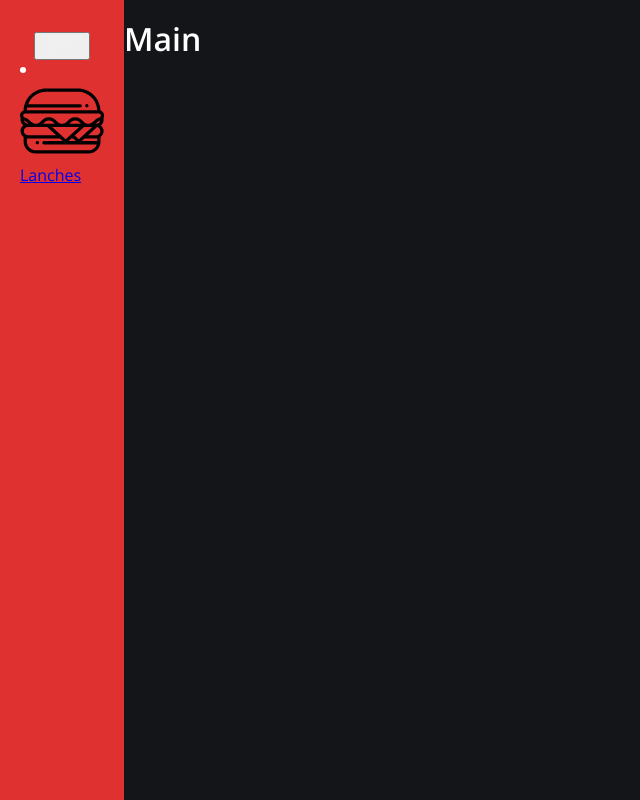
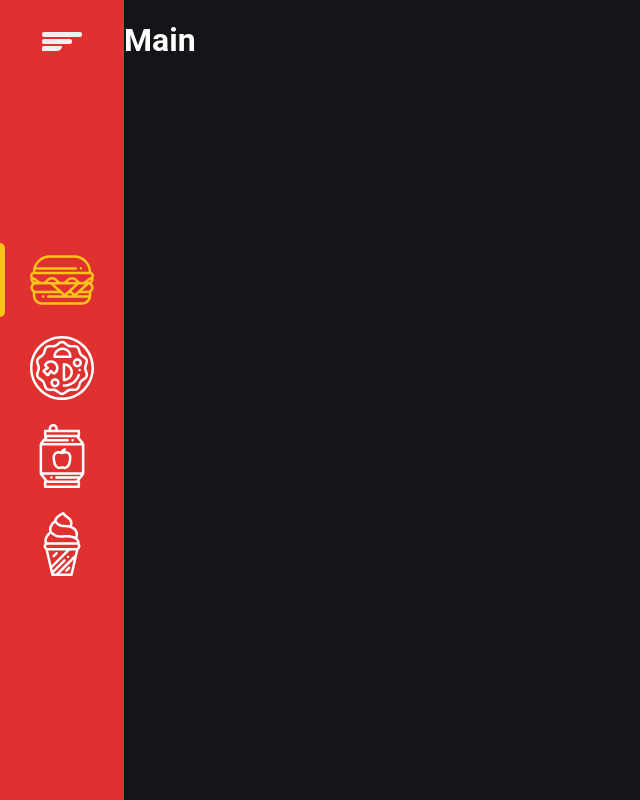
Before and after one commit to rodolforsf/minha-lanchonete-completta-main, a React (Create React App) app: page / in a window 1280 px wide. Shown: the whole page, without its empty margins (0-640 px from the left). Built offline with nearby package versions, Linux system fonts and the light colour scheme.

Commit message:
Criando a estrutura incial do projeto

```diff
--- a/src/components/SideBar/index.tsx
+++ b/src/components/SideBar/index.tsx
@@ -1,22 +1,53 @@
+import { useState } from 'react';
+
 import { Container } from "./styles";
 
 import { ReactComponent as LancheIcon } from '../../assets/burger.svg';
+import { ReactComponent as PizzaIcon } from '../../assets/pizza.svg';
+import { ReactComponent as BebidaIcon } from '../../assets/soda.svg';
+import { ReactComponent as SobremesaIcon } from '../../assets/ice-cream.svg';
 
 import menuImg from '../../assets/menu.svg';
 
 
 export function SideBar() {
-    return<Container>
-        <button type='button'>
+  const [menuOpen, setMenuOpen] = useState(false);
+
+  const handleToggleMenu = () => {
+    setMenuOpen(!menuOpen)
+  }
+
+  return <Container isMenuOpen={menuOpen}>
+    <button type='button' onClick={handleToggleMenu}>
       <img src={menuImg} alt='Abrir e fechar o menu' />
     </button>
     <nav>
+      <ul>
         <li>
-                <a href='#'>
+          <a href='#' className='active'>
             <LancheIcon />
             <span>Lanches</span>
           </a>
         </li>
+        <li>
+          <a href='#'>
+            <PizzaIcon />
+            <span>Pizzas</span>
+          </a>
+        </li>
+        <li>
+          <a href='#'>
+            <BebidaIcon />
+            <span>Bebidas</span>
+          </a>
+        </li>
+        <li>
+          <a href='#'>
+            <SobremesaIcon />
+            <span>Sobremesas</span>
+          </a>
+        </li>
+      </ul>
     </nav>
   </Container>
 }
--- a/src/components/SideBar/styles.ts
+++ b/src/components/SideBar/styles.ts
@@ -1,9 +1,20 @@
-import styled from 'styled-components';
+import styled, { css } from 'styled-components'
 
-export const Container = styled.aside`
+interface ContainerProps {
+  isMenuOpen: boolean
+}
+
+export const Container = styled.aside<ContainerProps>`
   background-color: ${({ theme }) => theme.colors.red};
 
+  ${({ isMenuOpen }) =>
+    isMenuOpen
+      ? css`
+          width: 16.3rem;
+        `
+      : css`
           width: 7.75rem;
+        `}
 
   padding: 2rem 0;
   overflow: hidden;
@@ -11,4 +22,125 @@ export const Container = styled.aside`
   display: flex;
   flex-direction: column;
   align-items: center;
+
+  transition: width 0.3s;
+
+  button {
+    background: none;
+    width: 100%;
+    border: none;
+  }
+
+  nav {
+    flex: 1;
+    width: 100%;
+    height: 100%;
+
+    ul {
+      height: 100%;
+      display: flex;
+      flex-direction: column;
+      justify-content: center;
+      gap: 1.5rem;
+    }
+
+    li {
+      a {
+        width: fit-content;
+        position: relative;
+        padding-left: 1.875rem;
+        padding-right: 1.875rem;
+
+        display: flex;
+        align-items: center;
+        gap: 2rem;
+
+        svg {
+          fill: ${({ theme }) => theme.colors.white};
+          width: 4rem;
+          height: 4rem;
+          transition: fill 0.3s;
+        }
+
+        span {
+          font-size: 1rem;
+          font-weight: 500;
+          transition: color 0.3s;
+        }
+
+        &.active {
+          &::after {
+            content: '';
+            position: absolute;
+            left: 0;
+            top: 50%;
+            bottom: 0;
+            transform: translateY(-50%);
+
+            background-color: ${({ theme }) => theme.colors.yellow};
+            width: 5px;
+            height: calc(100% + 10px);
+
+            border-radius: 0 5px 5px 0;
+          }
+
+          svg {
+            fill: ${({ theme }) => theme.colors.yellow};
+          }
+
+          span {
+            color: ${({ theme }) => theme.colors.yellow};
+          }
+        }
+      }
+    }
+  }
+
+  @media (max-width: 720px) {
+    position: fixed;
+    left: 0;
+    right: 0;
+    bottom: 0;
+    z-index: 999;
+
+    width: 100%;
+    height: 5rem;
+    overflow-y: auto;
+    padding: 0 0;
+
+    button {
+      display: none;
+    }
+
+    nav {
+      height: 100%;
+
+      ul {
+        flex-direction: row;
+        align-items: center;
+      }
+
+      li {
+        a {
+          flex-direction: column;
+          padding: 0rem;
+
+          svg {
+            width: 3.25rem;
+            height: 3.25rem;
+          }
+
+          span {
+            display: none;
+          }
+
+          &.active {
+            &::after {
+              display: none;
+            }
+          }
+        }
+      }
+    }
+  }
 `
--- a/src/styles/global.ts
+++ b/src/styles/global.ts
@@ -1,12 +1,46 @@
 import { createGlobalStyle } from 'styled-components'
 
 export const GlobalStyle = createGlobalStyle`
-  html, body, #root {
-    min-height: 100%;
+  * {
+    margin: 0;
+    padding: 0;
+    box-sizing: border-box;
   }
+
+  html {
+    @media (max-width: 1080px) {
+      font-size: 93.75%;
+    }
+    @media (max-width: 720px) {
+      font-size: 87.5%;
+    }
+  }
+
   body {
-    background: ${(props) => props.theme.colors.gray900};
-    color: ${(props) => props.theme.colors.white};
-    font-family: ${(props) => props.theme.fontFamily.sans};
+    background: ${({ theme }) => theme.colors.gray900};
+    -webkit-font-smoothing: antialiased;
+    color: ${({ theme }) => theme.colors.white};
+  }
+
+  body,
+  input,
+  select,
+  textarea,
+  button {
+    font: 400 1rem 'Roboto', Helvetica, Arial, sans-serif;
+  }
+
+  a {
+    color: inherit;
+    text-decoration: none;
+  }
+
+  button {
+    cursor: pointer;
+  }
+
+  ul,
+  li {
+    list-style: none;
   }
 `
```
Lines whose indentation alone changed are shown as unchanged.
